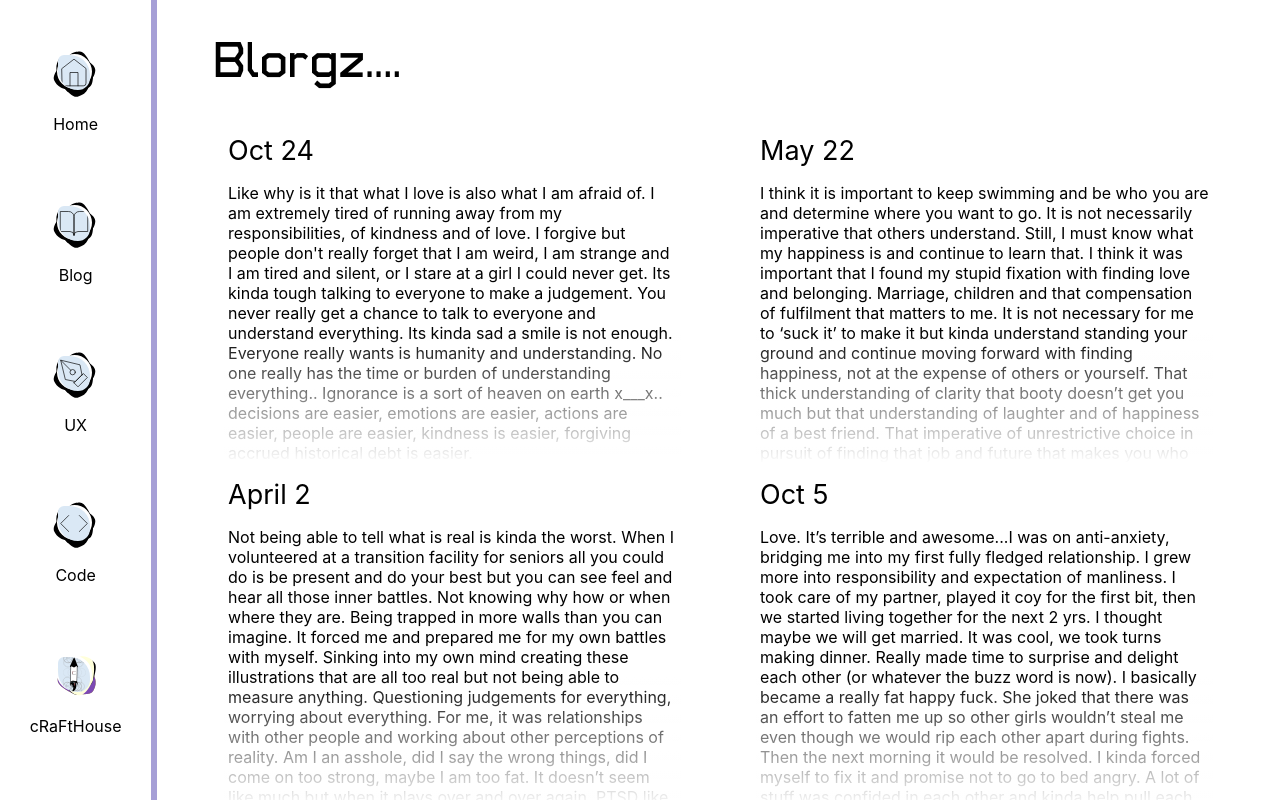
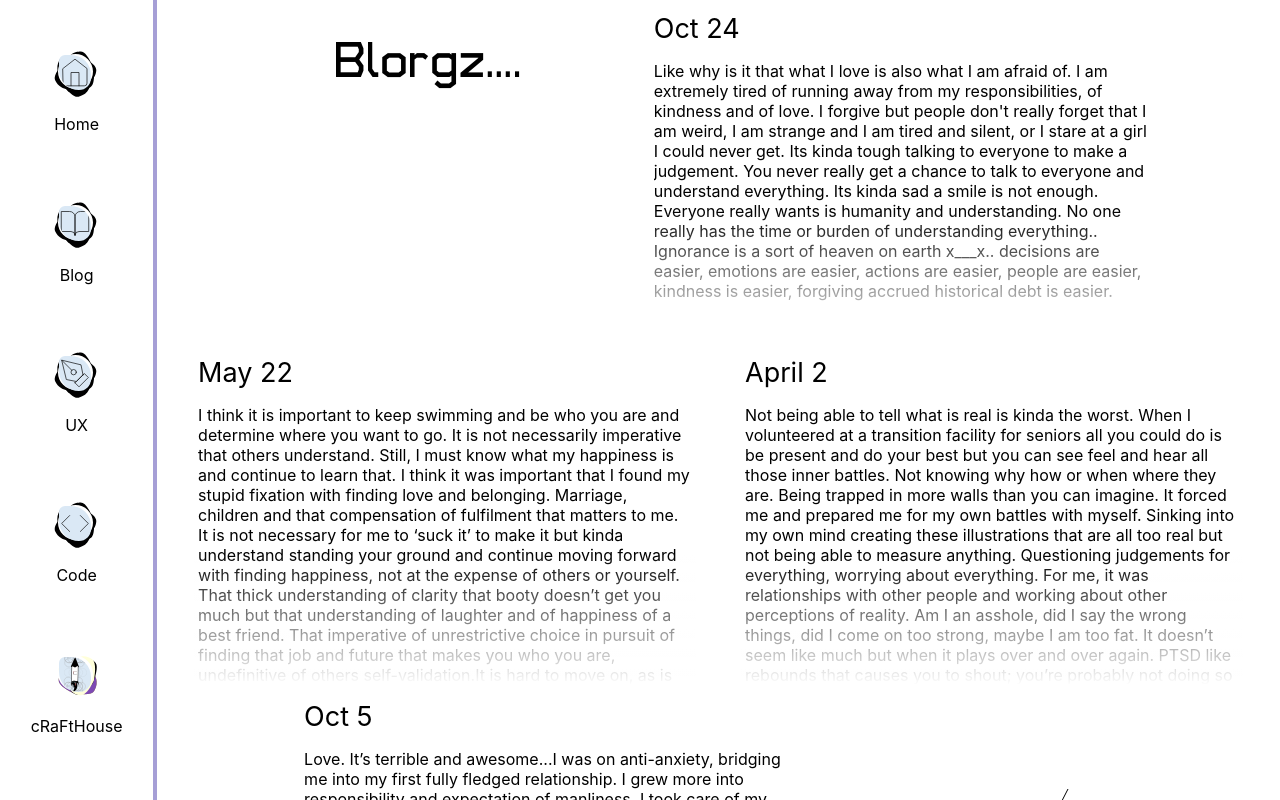
Before and after one commit to RichardBanh/web, a React (Create React App) app: page /blog in a window 1280 px wide. Built offline with nearby package versions, Linux system fonts and the light colour scheme.

Commit message:
blog data disappers... hmmm

```diff
--- a/src/App.js
+++ b/src/App.js
@@ -14,17 +14,13 @@ import SingleBlog from "./Components/Blog/SingleBlog";
 import data from "./Data/Blog.json";
 
 function App() {
+	const tempData = data
 	const dataFind = (event) => {
+		return tempData.blog.find((entry) => {
+			return entry.id === Number(event);
+		});
+	};
 
-			return data.blog.find((entry) => {
-				return entry.id === Number(event);
-			})
-
-	};
-	// data.blog.find(() => {
-	// 	console.log(event);
-	// 	return event;
-	// });
 	return (
 		<BrowserRouter>
 			<div className="App">
@@ -77,10 +73,10 @@ function App() {
 						<Landing />
 					</Route>
 					<Route exact path="/code">
-						<CodePage/>
+						<CodePage />
 					</Route>
 					<Route exact path="/blog">
-						<ContentBlog />
+						<ContentBlog/>
 					</Route>
 					<Route path="/blog/:id">
 						<SingleBlog dataFind={dataFind} />
--- a/src/Components/Blog.jsx
+++ b/src/Components/Blog.jsx
@@ -1,20 +1,84 @@
 import React, { Component } from "react";
 import Box from "./Blog/BoxBlog";
-import data from "../Data/Blog.json";
-
-//place loop for data
+import dataM from "../Data/Blog.json";
 
 class ContentBlog extends Component {
+	state = {
+		arr: [],
+		data: dataM.blog,
+		from: "#section1",
+	};
+
+	compLoop() {
+		var tempData = this.state.data;
+		var sectionCount = 0;
+		var returnArr = [];
+		var tempSecCount = 0;
+		let section1 = (
+			<svg
+				width="47"
+				height="89"
+				viewBox="0 0 47 89"
+				fill="none"
+				xmlns="http://www.w3.org/2000/svg"
+			>
+				<path
+					d="M43 53L1 87L1 18M3 85L46 1"
+					stroke="black"
+					class="svg-elem-0-1"
+				></path>
+			</svg>
+		);
+		while (tempData.length > 0) {
+			var tempArr = tempData.splice(0, 4);
+			const components = tempArr.map(({ date, text, id }) => (
+				<Box date={date} text={text} id={id} />
+			));
+			//need to modify if statement
+			if (sectionCount === 0) {
+				//one a head and one back algorithm
+				tempSecCount = tempSecCount + 1;
+			} else {
+				tempSecCount = tempSecCount - 1;
+				section1 = (
+					<svg
+						width="47"
+						height="89"
+						viewBox="0 0 47 89"
+						fill="none"
+						xmlns="http://www.w3.org/2000/svg"
+					>
+						<path
+							d="M4 36L46 2V71M44 4L1 88"
+							stroke="black"
+							class="svg-elem-1"
+						></path>
+					</svg>
+				);
+			}
+			const sections = [
+				<div id={`section${sectionCount}`} className="specialB">
+					<h1>Blorgz....</h1>
+					{components}
+					<a href={`#section${tempSecCount}`}>{section1}</a>
+				</div>,
+			];
+			sectionCount++;
+			returnArr.push(sections);
+		}
+		this.setState({ arr: returnArr });
+	}
+
+	componentDidMount() {
+		this.compLoop();
+	}
+
 	render() {
-		const components = data.blog.map(({ date, text, id }) => (
-			<Box date={date} text={text} id={id} />
-		));
-		return (
-			<div className="blog">
-				<h1>Blorgz....</h1>
-				<div className="specialB">{components}</div>
-			</div>
-		);
+		if (this.state.arr === []) {
+			return <div>Loading</div>;
+		} else {
+			return <div className="blog">{this.state.arr}</div>;
+		}
 	}
 }
 
--- a/src/Components/Blog/BoxBlog.jsx
+++ b/src/Components/Blog/BoxBlog.jsx
@@ -1,8 +1,7 @@
 import React from "react";
-import { Link } from "react-router-dom";
 
 function Box(props) {
-	console.log(props.id);
+
 	return (
 		<div
 			className="EDIT_textblock"
--- a/src/Components/Landing.jsx
+++ b/src/Components/Landing.jsx
@@ -23,19 +23,20 @@ import liberalparty from "../Assets/images/logos/LiberalPartyLogo.png";
 import UvicLogo from "../Assets/images/logos/UvicLogo.png";
 import Box from "./Blog/BoxBlog";
 import InstagramPhotos from "./photoComp";
-import data from "../Data/Blog.json";
+import dataM from "../Data/Blog.json";
 import images from "../Data/images.json";
+import { useState } from "react";
 
-function Landing() {
+function Landing(props) {
+	const [data, setData] = useState(dataM)
+
 	const shuffled = images.images.sort(() => 0.5 - Math.random());
 	const selected = shuffled.slice(0, 4);
 	const instaImg = selected.map(({ link }) => <InstagramPhotos link={link} />);
 	const sorttoFour = data.blog.filter((entry) => entry.id < 5);
-	console.log(sorttoFour)
+
 	const dataComponent = sorttoFour.map(({ date, text, id }) => (
-
-		<Box date={date} text={text} id={id}/>
-
+		<Box date={date} text={text} id={id} />
 	));
 
 	return (
--- a/src/index.css
+++ b/src/index.css
@@ -18,6 +18,12 @@ html {
 	height: 100%;
 	margin: 0px;
 	font-family: turtle;
+	background-color: rgba(204, 199, 240, 0.096);
+	background-image: linear-gradient(
+		to right,
+		rgba(255, 0, 0, 0.123),
+		rgba(255, 255, 0, 0.116)
+	);
 }
 
 body {
@@ -28,6 +34,14 @@ body {
 	-webkit-font-smoothing: antialiased;
 	-moz-osx-font-smoothing: grayscale;
 	height: 100%;
+}
+
+@media all and (min-width: 1680px) {
+	.App {
+		width: 1480px;
+		margin-left: auto;
+		margin-right: auto;
+	}
 }
 
 #root {
@@ -56,7 +70,7 @@ body {
 	width: 100%;
 	justify-content: space-evenly;
 	background-color: #ffff;
-	border-right: 6px solid;
+	border-right: 4px solid;
 	border-color: #2196;
 	box-sizing: border-box;
 }
@@ -209,8 +223,9 @@ li a {
 }
 
 .landing2 {
-	height: 38%;
+	height: 40%;
 	width: 100%;
+	background-color: white;
 }
 
 .landing {
@@ -222,8 +237,6 @@ li a {
 }
 
 .part2 {
-
-
 	display: flex;
 	flex-direction: column;
 	justify-content: space-evenly;
@@ -244,10 +257,10 @@ li a {
 
 .wrapper {
 	margin: auto;
-	height: 90%;
+
 	padding: 20px;
 
-	width: 45%;
+	width: 50%;
 	background-color: #ffffff;
 	display: flex;
 	flex-direction: column;
@@ -349,7 +362,7 @@ li a {
 
 .rectangleRes_buttonblock {
 	width: 100%;
-	margin-top: 50px;
+	margin-top: 20px;
 	display: flex;
 	justify-content: space-evenly;
 }
@@ -359,7 +372,7 @@ li a {
 	height: 60px;
 	margin-left: 10px;
 	border-radius: 15px;
-	opacity: 87%;
+	opacity: 90%;
 }
 
 .block img:hover {
@@ -405,8 +418,9 @@ li a {
 }
 
 .part1 {
-	width: 50%;
+	width: 55%;
 	background-color: white;
+	height: 100%;
 	display: flex;
 	flex-wrap: wrap;
 	justify-content: center;
@@ -414,12 +428,12 @@ li a {
 }
 
 .EDIT_textblock {
-	width: 35%;
+	width: 44%;
 	max-height: 40%;
 	margin: 8px;
 	padding: 4px;
 	position: relative;
-	min-width: 155px;
+
 	background-color: #ffffff;
 	-webkit-transition: background-color 2s;
 }
@@ -495,8 +509,6 @@ li a {
 	}
 }
 
-
-
 .part2 > svg > path {
 	width: 100%;
 	animation-name: shift;
@@ -505,77 +517,54 @@ li a {
 	animation-play-state: paused;
 }
 
-
 .part2:hover > svg > path {
 	width: 100%;
 	animation-name: shift;
-	animation-duration: 3s;
+	animation-duration: 5s;
 	animation-iteration-count: infinite;
 	animation-play-state: running;
 }
 
 .imgInsta {
-	width: 30%;
-	height: 40%;
+	width: 400px;
+	height: 30%;
 	position: absolute;
 	flex-wrap: wrap;
 	display: flex;
 	align-items: center;
 	justify-content: center;
 	align-content: space-around;
-
 }
 
 .insta_Img {
-	width: 40%;
-	height: 46%;
-	padding-left:5px;
-
+	width: 180px;
+	height: 160px;
+	padding-left: 5px;
 }
 
 .insta_Img:hover {
 	position: absolute;
-	width: 84%;
-	height: 95%;
+	width: 370px;
+	height: 324px;
 }
 
 /* blog */
+
 .blog {
 	height: 100%;
 	width: 100%;
 	overflow: hidden;
+	background-color: white;
+	scroll-behavior: smooth;
 }
+
 .specialB {
 	display: flex;
 	flex-wrap: wrap;
 	justify-content: space-evenly;
 	width: 100%;
 	height: 100%;
-	overflow: scroll;
-}
-
-.specialB::-webkit-scrollbar {
-	width: 7px;
-	height: 13px;
-}
-.specialB::-webkit-scrollbar-thumb {
-	background: linear-gradient(173deg, #d2d6f7 35%, #704ff5 50%);
-	border-radius: 9px;
-}
-.specialB::-webkit-scrollbar-thumb:hover {
-	background: linear-gradient(13deg, #704ff5 14%, #d2d6f7 64%);
-}
-.specialB::-webkit-scrollbar-track {
-	background: #ffffff;
-	border-radius: 10px;
-	box-shadow: inset 7px 10px 12px #f0f0f0;
-}
-.specialB .EDIT_textblock {
-	width: 40%;
-	position: relative;
-	min-width: 155px;
-	background: rgba(255, 255, 255, 0.1);
-	-webkit-transition: background-color 2s;
+	overflow: hidden;
 }
 
 .blog h1 {
@@ -587,7 +576,85 @@ li a {
 .blog .date {
 	font-size: 27px;
 }
+.scroller {
+	scroll-behavior: smooth;
+}
 
+.specialB a {
+	margin-top: 100px;
+	width:200px;
+	height: 200px;
+	display: flex;
+	justify-content: center;}
+
+
+@-webkit-keyframes animate-svg-stroke-1 {
+	0% {
+		stroke-dashoffset: 219.40333557128906px;
+		stroke-dasharray: 219.40333557128906px;
+	}
+
+	100% {
+		stroke-dashoffset: 0;
+	}
+}
+
+@keyframes animate-svg-stroke-1 {
+	0% {
+		stroke-dashoffset: 219.40333557128906px;
+		stroke-dasharray: 219.40333557128906px;
+	}
+
+	100% {
+		stroke-dashoffset: 0;
+	}
+}
+
+.svg-elem-1 {
+	-webkit-animation: animate-svg-stroke-1 1s ease-in 0s both;
+	animation: animate-svg-stroke-1 1s ease-in 0s both;
+}
+
+a:hover .svg-elem-1 {
+	animation-name: animate-svg-stroke-1;
+	animation-duration: 1s;
+	animation-iteration-count: infinite;
+	animation-play-state: running;
+}
+
+ @-webkit-keyframes animate-svg-stroke-2 {
+	0% {
+	  stroke-dashoffset: 219.40333557128906px;
+	  stroke-dasharray: 219.40333557128906px;
+	}
+
+	100% {
+	  stroke-dashoffset: 0;
+	}
+  }
+
+  @keyframes animate-svg-stroke-2 {
+	0% {
+	  stroke-dashoffset: 219.40333557128906px;
+	  stroke-dasharray: 219.40333557128906px;
+	}
+
+	100% {
+	  stroke-dashoffset: 0;
+	}
+  }
+
+  .svg-elem-0-1 {
+	-webkit-animation: animate-svg-stroke-2 1s ease-in 0s both;
+			animation: animate-svg-stroke-2 1s ease-in 0s both;
+  }
+
+  a:hover .svg-elem-0-1 {
+	animation-name: animate-svg-stroke-2;
+	animation-duration: 1s;
+	animation-iteration-count: infinite;
+	animation-play-state: running;
+  }
 /* Single page blog */
 
 .singleBlogp {
@@ -595,10 +662,13 @@ li a {
 	display: flex;
 	justify-content: center;
 	align-items: center;
+	background-color: white;
 }
 
 .single_block {
 	width: 47%;
+	background-color: white;
+	padding: 15px;
 }
 
 .blog_date {
```
